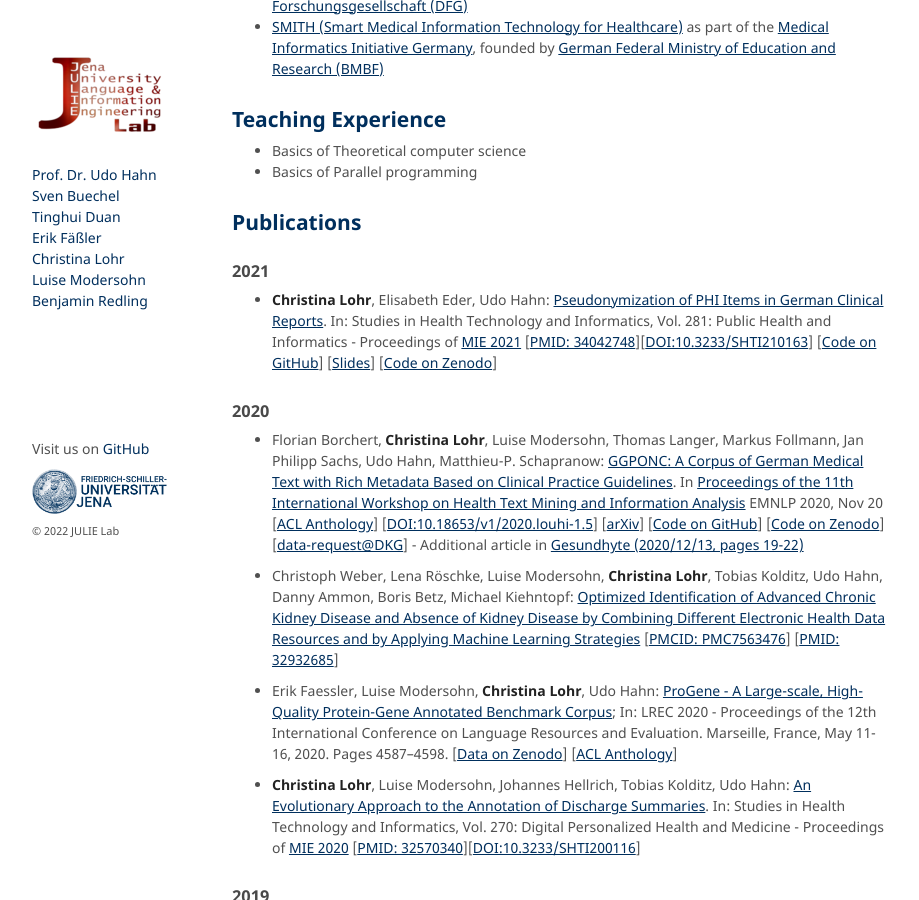
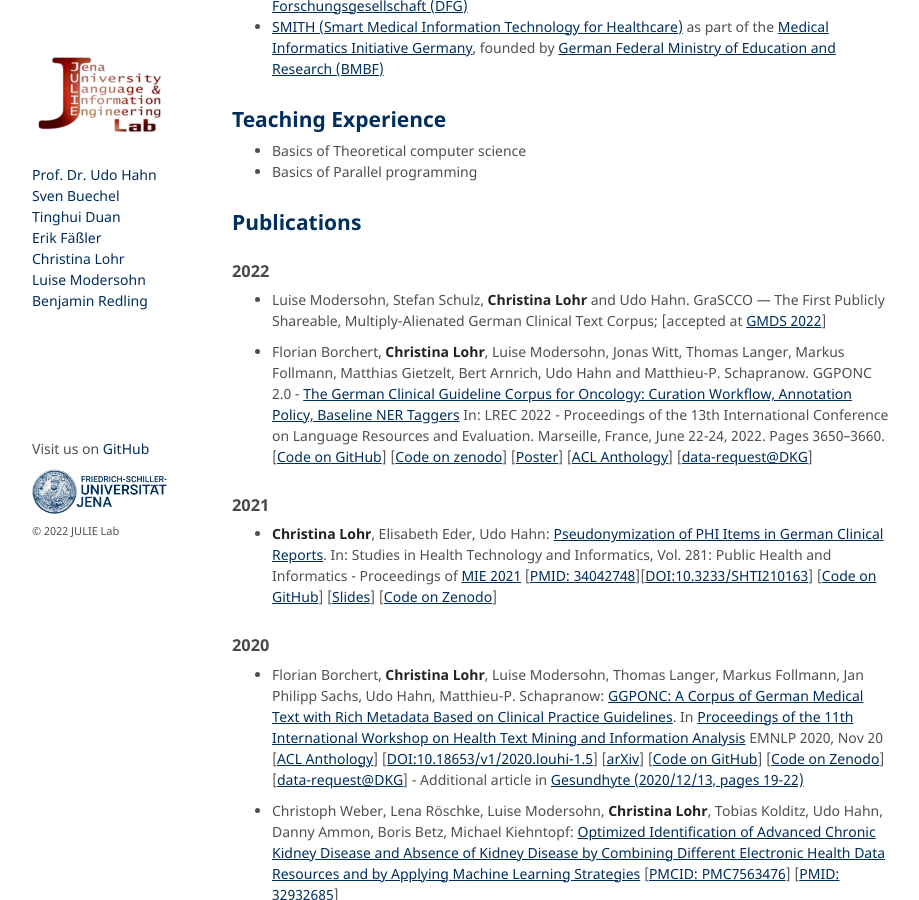
Before and after one commit to JULIELab/JULIELab.github.io, a Jekyll site: the page built from Staff/Lohr/index.md, in a window 1280 px wide and 900 px high, scrolled down 702 px. Shown: the whole window, without its empty margins (178-1097 px from the left). Built offline with Jekyll 4.4.1, drawn with Linux system fonts in a browser that asks for light colours; our own code applies the rules of GitHub Pages for plain Markdown files.

Commit message:
Update index.md

```diff
--- a/Staff/Lohr/index.md
+++ b/Staff/Lohr/index.md
@@ -27,6 +27,11 @@
 * Basics of Parallel programming
 
 ## Publications
+
+### 2022
+* Luise Modersohn, Stefan Schulz, **Christina Lohr** and Udo Hahn. GraSCCO — The First Publicly Shareable, Multiply-Alienated German Clinical Text Corpus; [accepted at [GMDS 2022](https://gmds-tmf-2022.de/)]
+
+* Florian Borchert, **Christina Lohr**, Luise Modersohn, Jonas Witt, Thomas Langer, Markus Follmann, Matthias Gietzelt, Bert Arnrich, Udo Hahn and Matthieu-P. Schapranow. GGPONC 2.0 - [The German Clinical Guideline Corpus for Oncology: Curation Workflow, Annotation Policy, Baseline NER Taggers](http://www.lrec-conf.org/proceedings/lrec2022/pdf/2022.lrec-1.389.pdf) In: LREC 2022 - Proceedings of the 13th International Conference on Language Resources and Evaluation. Marseille, France, June 22-24, 2022. Pages 3650--3660. [[Code on GitHub](https://github.com/hpi-dhc/ggponc_annotation)] [[Code on zenodo](https://zenodo.org/record/6472446#.YrQ9KuzP1EZ)]        [[Poster](https://www.leitlinienprogramm-onkologie.de/fileadmin/user_upload/Downloads/GGPONC/Poster_GGPONC_LREC.pdf)] [[ACL Anthology](https://aclanthology.org/2022.lrec-1.389)] [[data-request@DKG](https://www.leitlinienprogramm-onkologie.de/projekte/ggponc-english/)]
 
 ### 2021
 
```
